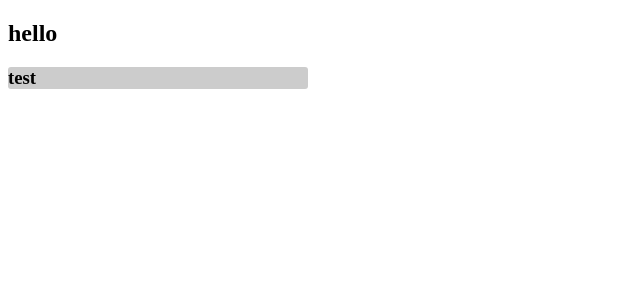
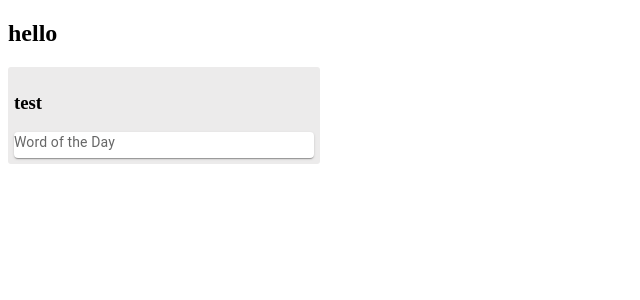
Before and after one commit to AlirezaEiji191379/ASD_Project_FrontEnd, a React (Create React App) app: page / in a window 1280 px wide. Shown: the top 300 px of the page, without its empty margins (0-640 px from the left). Built offline with nearby package versions, Linux system fonts and the light colour scheme.

Commit message:
Add Column

```diff
--- a/src/_components/Column.js
+++ b/src/_components/Column.js
@@ -1,19 +1,21 @@
 import React from "react";
-
+import Task from "./Task";
 
 const Column = ({title}) => {
     return(
         <div style= {styles.container}>
         <h3>{title}</h3>
+        <Task />
         </div>
     )
 }
 
 const styles = {
     container: {
-        backgroundColor: "#ccc",
+        backgroundColor: "#ECEBEB",
         borderRadius: 3,
-        width: 300
+        width: 300,
+        padding: 6
     }
 }
 
--- /dev/null
+++ b/src/_components/Task.js
@@ -0,0 +1,31 @@
+import React from "react";
+import Card from '@mui/material/Card';
+import Typography from '@mui/material/Typography';
+
+const Task = () => {
+    return(
+        <Card sx={{ minWidth: 275 }}>
+        {/* <CardContent> */}
+          <Typography sx={{ fontSize: 14 }} color="text.secondary" gutterBottom>
+            Word of the Day
+          </Typography>
+          {/* <Typography variant="h5" component="div">
+            be{bull}nev{bull}o{bull}lent
+          </Typography> */}
+          {/* <Typography sx={{ mb: 1.5 }} color="text.secondary">
+            adjective
+          </Typography>
+          <Typography variant="body2">
+            well meaning and kindly.
+            <br />
+            {'"a benevolent smile"'}
+          </Typography> */}
+        {/* </CardContent> */}
+        {/* <CardActions>
+          <Button size="small">Learn More</Button>
+        </CardActions> */}
+      </Card>
+    )
+}
+
+export default Task;
```
